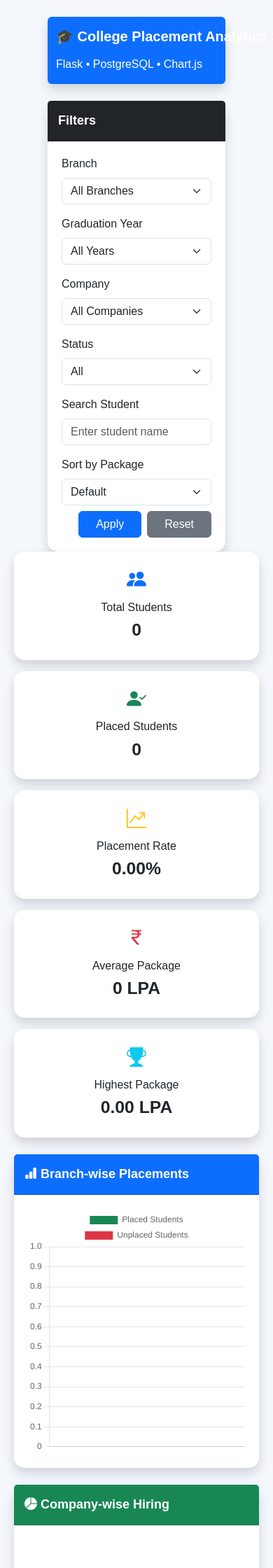
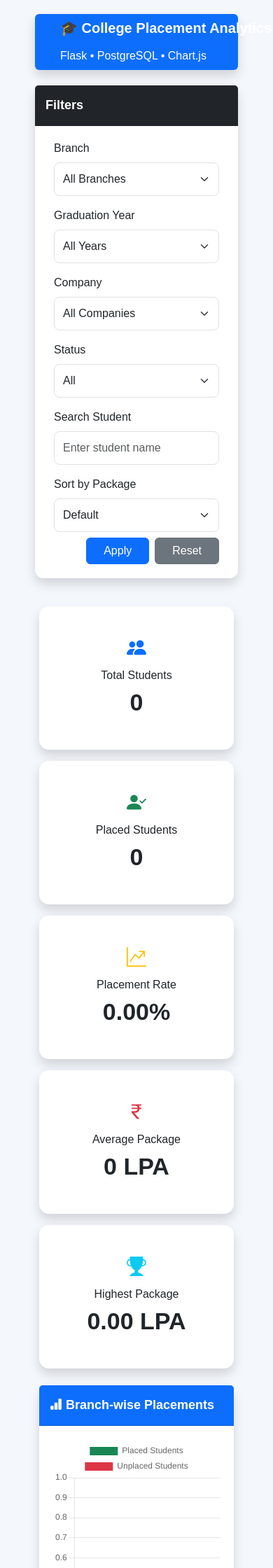
Before and after one commit to Deepika-valikala/College-Placement-Analytics-System, a Flask app: template templates/index.html in a window 390 px wide; the page is wider, and only the part inside the window is pictured. Shown: the top 2240 px of that part at 70% size. Run offline with Flask 3, Linux system fonts and the light colour scheme; the template is opened without the code that fills it, so the values that code supplies are empty; a map, chart or similar area stays blank; some libraries are stand-ins or nearby versions.

Commit message:
Improve dashboard layout and alignment

```diff
--- a/static/style.css
+++ b/static/style.css
@@ -38,3 +38,210 @@ h2{
     transform:translateY(-5px);
     box-shadow:0 8px 20px rgba(0,0,0,0.2);
 }
+/* ================================
+   DASHBOARD WIDTH & ALIGNMENT
+================================ */
+
+.dashboard-container {
+    width: 96%;
+    max-width: 1700px;
+    margin: 20px auto;
+    padding: 0;
+}
+
+
+/* Navbar */
+.dashboard-container .navbar {
+    min-height: 70px;
+    padding: 0 24px;
+}
+
+
+/* Filters */
+.dashboard-container > .card {
+    margin-top: 22px !important;
+    border-radius: 12px !important;
+}
+
+.dashboard-container .form-label {
+    font-size: 16px;
+    font-weight: 500;
+}
+
+.dashboard-container .form-select,
+.dashboard-container .form-control {
+    height: 48px;
+    border-radius: 8px;
+}
+
+
+/* ================================
+   KPI CARDS
+================================ */
+
+.dashboard-container .row-cols-md-5 {
+    margin-top: 24px;
+    margin-left: 0;
+    margin-right: 0;
+}
+
+.dashboard-container .row-cols-md-5 > .col {
+    padding-left: 7px;
+    padding-right: 7px;
+}
+
+.dashboard-container .row-cols-md-5 .card {
+    min-height: 205px;
+    border-radius: 14px;
+}
+
+.dashboard-container .row-cols-md-5 .card-body {
+    display: flex;
+    flex-direction: column;
+    justify-content: center;
+    align-items: center;
+}
+
+.dashboard-container .row-cols-md-5 h6 {
+    font-size: 16px;
+}
+
+.dashboard-container .row-cols-md-5 h2 {
+    font-size: 34px;
+}
+
+
+/* ================================
+   CHARTS
+================================ */
+
+.dashboard-container .row {
+    margin-left: 0;
+    margin-right: 0;
+}
+
+.dashboard-container .row > div {
+    padding-left: 7px;
+    padding-right: 7px;
+}
+
+.dashboard-container canvas {
+    width: 100% !important;
+    height: 350px !important;
+}
+
+
+/* ================================
+   TABLE
+================================ */
+
+.dashboard-container .table-responsive {
+    border-radius: 8px;
+    overflow: hidden;
+}
+
+.dashboard-container .table th,
+.dashboard-container .table td {
+    padding: 13px;
+}
+
+
+/* ================================
+   RESPONSIVE
+================================ */
+
+@media (max-width: 768px) {
+
+    .dashboard-container {
+        width: 94%;
+    }
+
+    .dashboard-container canvas {
+        height: 300px !important;
+    }
+}
+
+/* =================================
+   DASHBOARD MAIN CONTAINER
+================================= */
+
+.dashboard-container {
+    width: calc(100% - 60px);
+    max-width: none;
+    margin: 20px 30px;
+    padding: 0 !important;
+}
+
+
+/* =================================
+   NAVBAR + FILTERS
+================================= */
+
+.dashboard-container .navbar,
+.dashboard-container > .card {
+    width: 100%;
+}
+
+
+/* =================================
+   ALL ROWS
+================================= */
+
+.dashboard-container .row {
+    width: 100%;
+    margin-left: 0 !important;
+    margin-right: 0 !important;
+}
+
+
+/* =================================
+   KPI CARDS
+================================= */
+
+.dashboard-container .row-cols-md-5 {
+    margin-top: 24px;
+}
+
+.dashboard-container .row-cols-md-5 > .col {
+    padding-left: 6px;
+    padding-right: 6px;
+}
+
+.dashboard-container .row-cols-md-5 .card {
+    width: 100%;
+    min-height: 205px;
+}
+
+
+/* =================================
+   CHARTS
+================================= */
+
+.dashboard-container .row > .col-lg-6,
+.dashboard-container .row > .col-xl-6 {
+    padding-left: 6px;
+    padding-right: 6px;
+}
+
+.dashboard-container .row .card {
+    width: 100%;
+}
+
+
+/* =================================
+   TABLE
+================================= */
+
+.dashboard-container > .card {
+    width: 100%;
+}
+
+
+/* =================================
+   CHART HEIGHT
+================================= */
+
+.dashboard-container canvas {
+    width: 100% !important;
+    height: 350px !important;
+}
--- a/templates/index.html
+++ b/templates/index.html
@@ -11,7 +11,7 @@ href="https://cdn.jsdelivr.net/npm/bootstrap-icons@1.11.3/font/bootstrap-icons.m
 
 <body>
 
-<div class="container-fluid px-5 mt-4">
+<div class="container-fluid dashboard-container">
 
     <nav class="navbar navbar-expand-lg navbar-dark bg-primary rounded shadow">
         <div class="container-fluid">
@@ -112,7 +112,7 @@ href="https://cdn.jsdelivr.net/npm/bootstrap-icons@1.11.3/font/bootstrap-icons.m
 
     </div>
 
-</div>
+
     <!-- KPI Cards -->
     <div class="row row-cols-1 row-cols-md-5 g-3">
 
@@ -182,6 +182,7 @@ href="https://cdn.jsdelivr.net/npm/bootstrap-icons@1.11.3/font/bootstrap-icons.m
 </div>
 
     </div>
+
 
     <!-- First Row of Charts -->
   <div class="row mt-4">
@@ -308,7 +309,7 @@ href="https://cdn.jsdelivr.net/npm/bootstrap-icons@1.11.3/font/bootstrap-icons.m
         </div>
 
     </div>
-
+</div>
 </div>
 <!-- Chart.js -->
 <script src="https://cdn.jsdelivr.net/npm/chart.js"></script>
```
